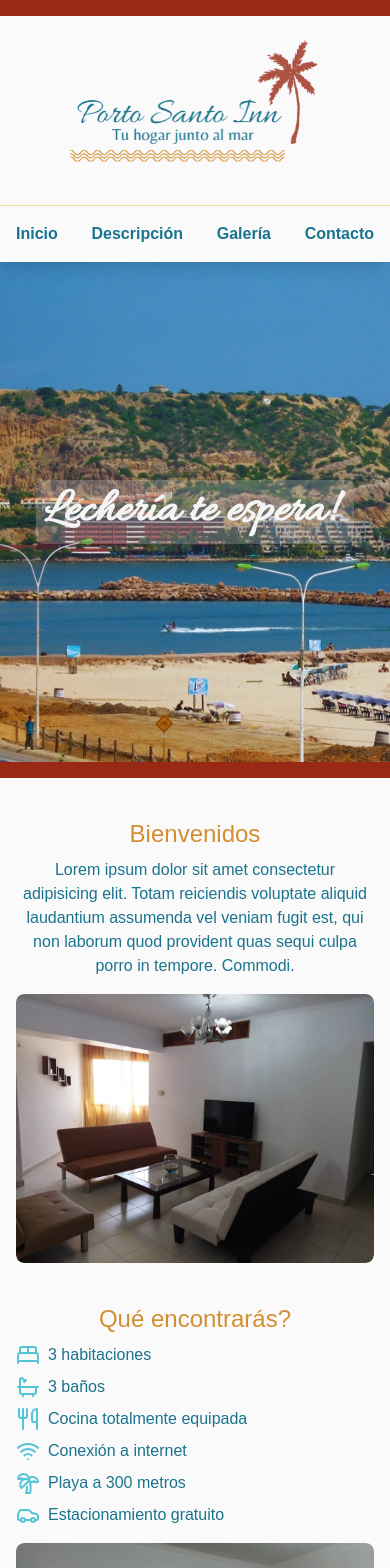
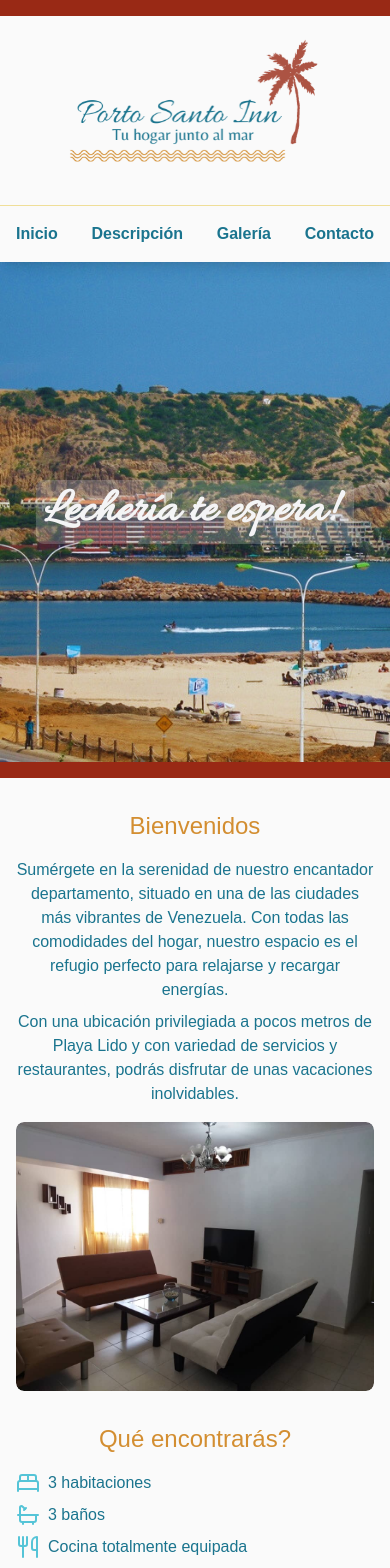
Before and after one commit to MsalgadoJ/rinconesbnb, a React (Vite) app: page / in a window 390 px wide. Shown: the top 1568 px of the page. Built offline with nearby package versions, Linux system fonts and the light colour scheme; a web font is replaced by a local one.

Commit message:
edited overview and contact text

```diff
--- a/index.html
+++ b/index.html
@@ -2,7 +2,7 @@
 <html lang="en">
   <head>
     <meta charset="UTF-8" />
-    <link rel="icon" type="image/svg+xml" href="/vite.svg" />
+    <link rel="icon" type="image/svg+xml" href="/icon.png" />
     <meta name="viewport" content="width=device-width, initial-scale=1.0" />
     <meta
       name="description"
--- a/src/components/Card/Card.tsx
+++ b/src/components/Card/Card.tsx
@@ -20,7 +20,7 @@ export default function Card({
     <div className={`flex gap-4 flex-col sm:${flexDirection}`}>
       <div className="flex-1 sm:text-left">
         <Fade direction="down">
-          <h3 className="text-2xl text-secondary my-2 md:text-3xl">{title}</h3>
+          <h3 className="text-2xl text-secondary mb-4 md:text-3xl">{title}</h3>
         </Fade>
         {children}
       </div>
--- a/src/components/contact/Contact.tsx
+++ b/src/components/contact/Contact.tsx
@@ -15,6 +15,10 @@ export default function Contact({ contactRef }: ContactProps) {
         <h3 className="text-2xl text-secondary md:text-3xl">Haz una reserva</h3>
       </Fade>
       <Fade cascade>
+        <p className="text-primary md:text-lg max-w-[500px]">
+          ¡Reserva tu escapada perfecta hoy mismo y descubre todo lo que nuestro
+          encantador departamento tiene para ofrecer!
+        </p>
         <p className="text-primary md:text-lg">
           No esperes más y contáctanos{" "}
           <a
--- a/src/components/overview/Overview.tsx
+++ b/src/components/overview/Overview.tsx
@@ -21,10 +21,15 @@ export default function Overview({ overviewRef }: OverviewProps) {
       >
         <Fade delay={200}>
           <p className="text-primary md:text-lg">
-            Lorem ipsum dolor sit amet consectetur adipisicing elit. Totam
-            reiciendis voluptate aliquid laudantium assumenda vel veniam fugit
-            est, qui non laborum quod provident quas sequi culpa porro in
-            tempore. Commodi.
+            Sumérgete en la serenidad de nuestro encantador departamento,
+            situado en una de las ciudades más vibrantes de Venezuela. Con todas
+            las comodidades del hogar, nuestro espacio es el refugio perfecto
+            para relajarse y recargar energías.
+          </p>
+          <p className="text-primary md:text-lg pt-2">
+            Con una ubicación privilegiada a pocos metros de Playa Lido y con
+            variedad de servicios y restaurantes, podrás disfrutar de unas
+            vacaciones inolvidables.
           </p>
         </Fade>
       </Card>
@@ -36,22 +41,22 @@ export default function Overview({ overviewRef }: OverviewProps) {
       >
         <ul className="flex flex-col gap-2 md:text-lg">
           <Fade cascade>
-            <li className="flex gap-2 text-primary ">
+            <li className="flex items-center gap-2 text-primary ">
               <BedDouble color="#55c4d7" /> 3 habitaciones
             </li>
-            <li className="flex gap-2 text-primary">
+            <li className="flex gap-2 items-center  text-primary">
               <Bath color="#55c4d7" /> 3 baños
             </li>
-            <li className="flex gap-2 text-primary">
+            <li className="flex gap-2 items-center  text-primary">
               <Utensils color="#55c4d7" /> Cocina totalmente equipada
             </li>
-            <li className="flex gap-2 text-primary">
+            <li className="flex gap-2 items-center  text-primary">
               <Wifi color="#55c4d7" /> Conexión a internet
             </li>
-            <li className="flex gap-2 text-primary">
+            <li className="flex gap-2 items-center  text-primary">
               <TreePalm color="#55c4d7" /> Playa a 300 metros
             </li>
-            <li className="flex gap-2 text-primary">
+            <li className="flex gap-2 items-center  text-primary">
               <Car color="#55c4d7" /> Estacionamiento gratuito
             </li>
           </Fade>
--- a/src/index.css
+++ b/src/index.css
@@ -19,3 +19,13 @@ h1 {
 h2 {
   font-family: "Allura", cursive;
 }
+
+.image-gallery-thumbnail-image {
+  max-height: 56.25px;
+}
+
+@media screen and (min-width: 600px) {
+  .image-gallery-thumbnail-image {
+    max-height: 69px;
+  }
+}
```
Also changed, not shown: public/bathroom-2.png, public/icon.png (added).
